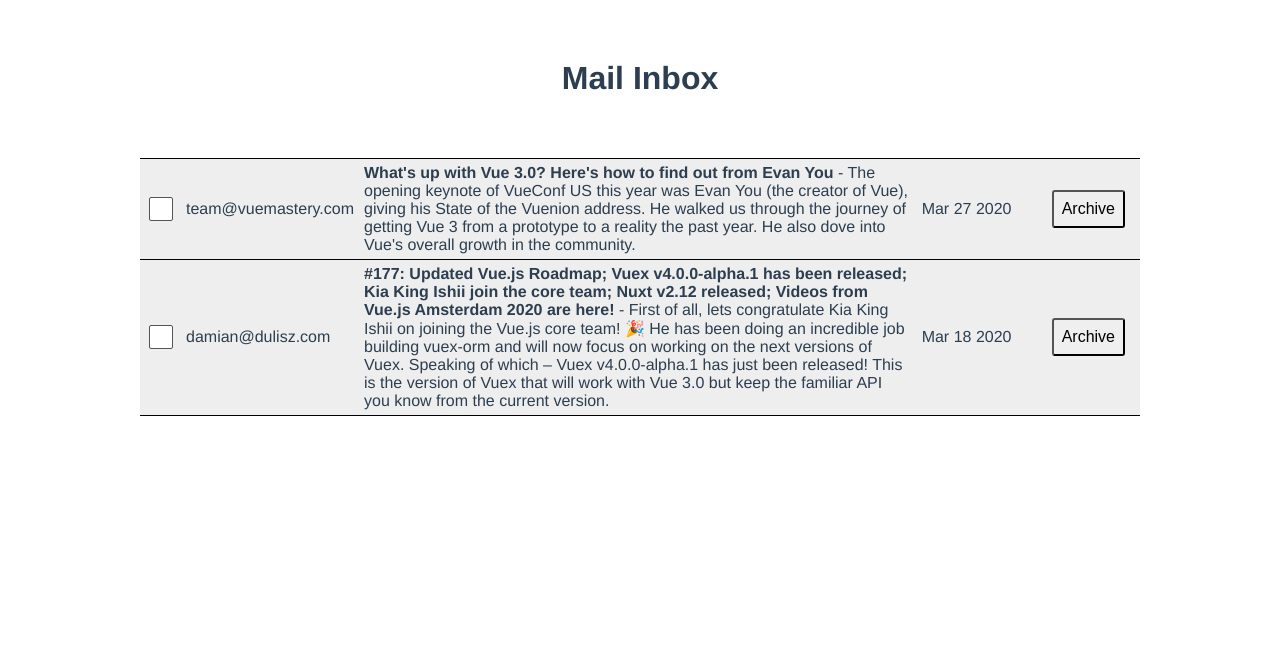
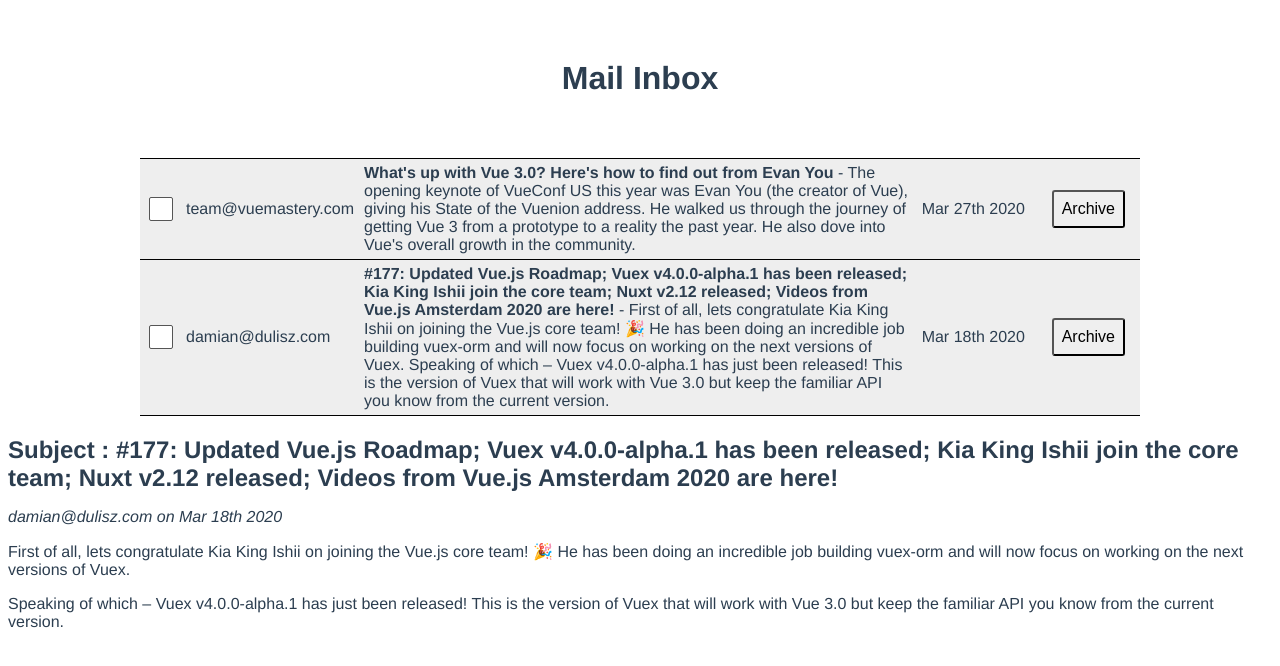
Before and after one commit to jolka-ef/mail, a Vue app: page / in a window 1280 px wide. Both pictures are taken after a click on the element 640 px from the left and 337 px from the top of the page. Shown: the top 666 px of the page. Built offline with nearby package versions, Linux system fonts and the light colour scheme; no server answers; data requests are answered from the project's data file.

Commit message:
feature: user can open email

```diff
--- a/src/components/MailTable.vue
+++ b/src/components/MailTable.vue
@@ -13,7 +13,7 @@
       v-for="email in unarchivedEmails"
       :key="email.id"
       :class="['clickable', email.read ? 'read' : '']"
-      @click="readEmail(email)"
+      @click="openEmail(email)"
     >
       <td><input type="checkbox" /></td>
       <td>{{ email.from }}</td>
@@ -21,20 +21,25 @@
         <strong> {{ email.subject }} </strong> - {{ email.body }}
       </td>
       <td class="date">
-        {{ format(new Date(email.sentAt), 'MMM dd yyyy') }}
+        {{ format(new Date(email.sentAt), 'MMM do yyyy') }}
       </td>
       <td><button @click="archiveEmail(email)">Archive</button></td>
     </tr>
   </table>
+  <MailView v-if="openedEmail" :email="openedEmail" />
 </template>
 <script>
 import axios from 'axios';
 import { format } from 'date-fns';
 import { ref } from 'vue';
+import MailView from './MailView.vue';
 export default {
   async setup() {
     let { data: emails } = await axios.get('http://localhost:3000/emails');
-    return { emails: ref(emails), format };
+    return { emails: ref(emails), format, openedEmail: null };
+  },
+  components: {
+    MailView,
   },
   computed: {
     sortedEmails() {
@@ -51,8 +56,9 @@
       email.archived = true;
       this.updateEmail(email);
     },
-    readEmail(email) {
+    openEmail(email) {
       email.read = true;
+      this.openedEmail = email;
       this.updateEmail(email);
     },
     updateEmail(email) {
--- /dev/null
+++ b/src/components/MailView.vue
@@ -0,0 +1,32 @@
+<template>
+  <div class="email-display">
+    <h2 class="mb-0">
+      Subject : <strong>{{ email.subject }}</strong>
+    </h2>
+    <p>
+      <em
+        >{{ email.from }} on {{ format(new Date(email.sentAt), 'MMM do yyyy') }}
+      </em>
+    </p>
+    <p v-html="marked(email.body)" />
+  </div>
+</template>
+
+<script>
+import { format } from 'date-fns';
+import { marked } from 'marked';
+export default {
+  setup() {
+    return {
+      format,
+      marked,
+    };
+  },
+  props: {
+    email: {
+      type: Object,
+      required: true,
+    },
+  },
+};
+</script>
```
